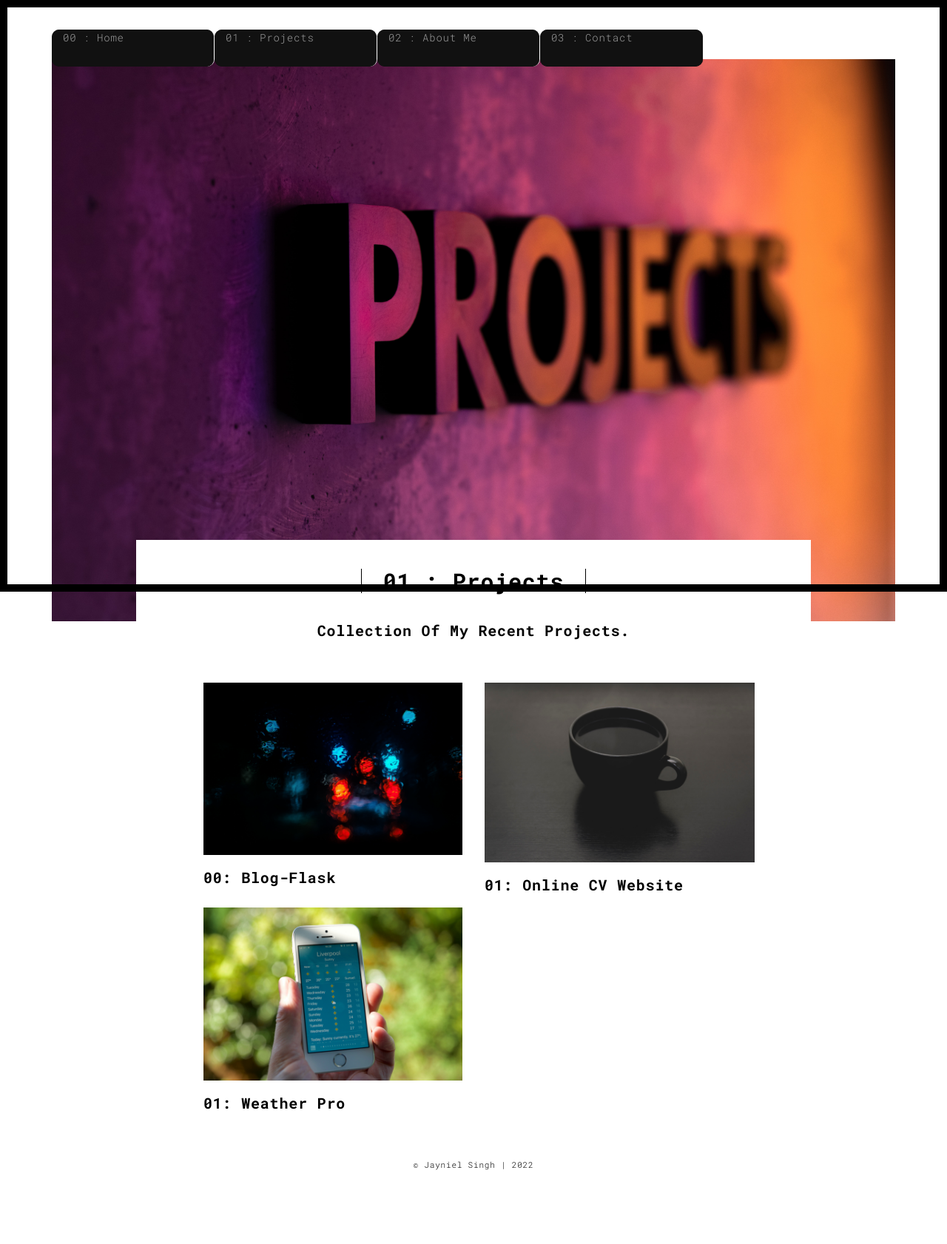
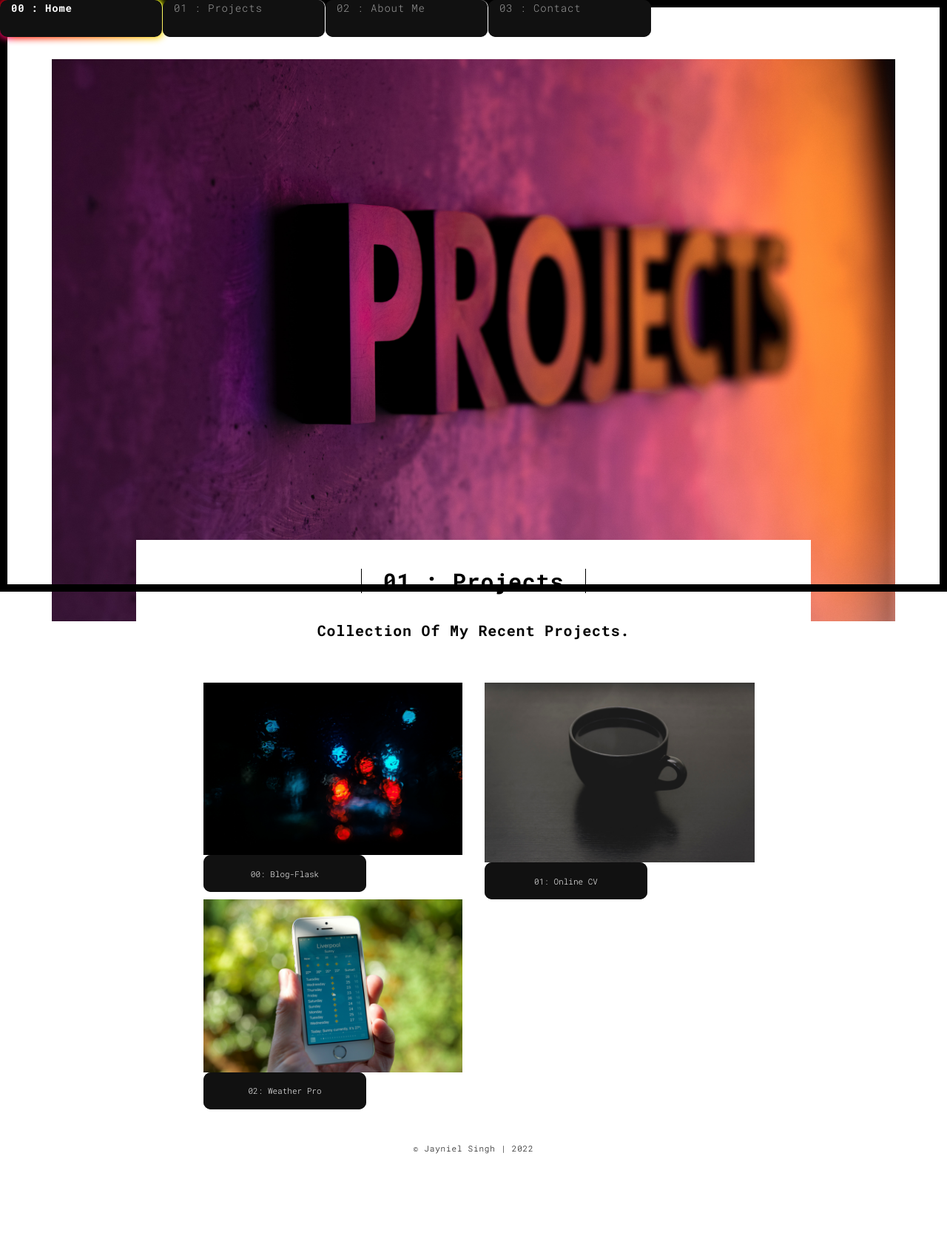
Before and after one commit to jaynielsingh/Personal_Website, a Flask app: page /projects in a window 1280 px wide. Shown: the whole page at 74% size. After the commit the page ends 1560 px from the top, so only its background shows below. Run offline with Flask 2, Linux system fonts and the light colour scheme; some libraries are stand-ins or nearby versions.

Commit message:
Update navbar

```diff
--- a/templates/header.html
+++ b/templates/header.html
@@ -25,7 +25,7 @@
     <div id="site-border-bottom"></div>
     <!-- Add your content of header -->
     <header>
-        <nav class="navbar  navbar-fixed-top navbar-inverse">
+        <nav class="navbar navbar-fixed-top navbar-inverse">
             <div class="container">
                 <button type="button" class="navbar-toggle collapsed" data-toggle="collapse"
                     data-target="#navbar-collapse" aria-expanded="false">
@@ -35,7 +35,7 @@
                     <span class="icon-bar"></span>
                 </button>
                 <div class="collapse navbar-collapse" id="navbar-collapse">
-                    <ul class="nav navbar-nav ">
+                    <ul class="nav navbar-nav navbar-fixed-top ">
                         <li><a class="glow-on-hover" href="{{ url_for('index') }}" title="">00 : Home</a></li>
                         <li><a class="glow-on-hover" href="{{ url_for('projects') }}" title="">01 : Projects</a></li>
                         <li><a class="glow-on-hover" href="{{ url_for('about') }}" title="">02 : About Me</a></li>
--- a/templates/work.html
+++ b/templates/work.html
@@ -18,13 +18,12 @@
           <div class="row">
             <div class="col-xs-12 col-md-6">
               <img src="static/assets/images/flask-pic.jpg" class="img-responsive" alt="">
-              <a href="https://jayniel-blog.herokuapp.com""><h3> 00: Blog-Flask </h3></a>
+              <a href="https://jayniel-blog.herokuapp.com""><button class=" glow-on-hover">00: Blog-Flask</button>
             </div>
             <div class=" row">
               <div class=" col-xs-12 col-md-6">
                 <img src="static/assets/images/cv-pic.jpg" class="img-responsive" alt="">
-                  <a href="https://jayniel-cv.herokuapp.com">
-                    <h3> 01: Online CV Website </h3>
+                <a href="https://jayniel-cv.herokuapp.com"><button class="glow-on-hover">01: Online CV</button>
                 </a>
               </div>
             </div>
@@ -32,8 +31,7 @@
           <div class="row">
             <div class=" col-xs-12 col-md-6">
               <img src="static/assets/images/weather-app.jpg" class="img-responsive" alt="">
-              <a href="https://jayniel-weather-pro.herokuapp.com">
-                <h3> 01: Weather Pro </h3>
+              <a href="https://jayniel-weather-pro.herokuapp.com"><button class="glow-on-hover">02: Weather Pro</button>
               </a>
             </div>
           </div>
```
Also changed, not shown: 3 other files. Lines whose indentation alone changed are shown as unchanged.
